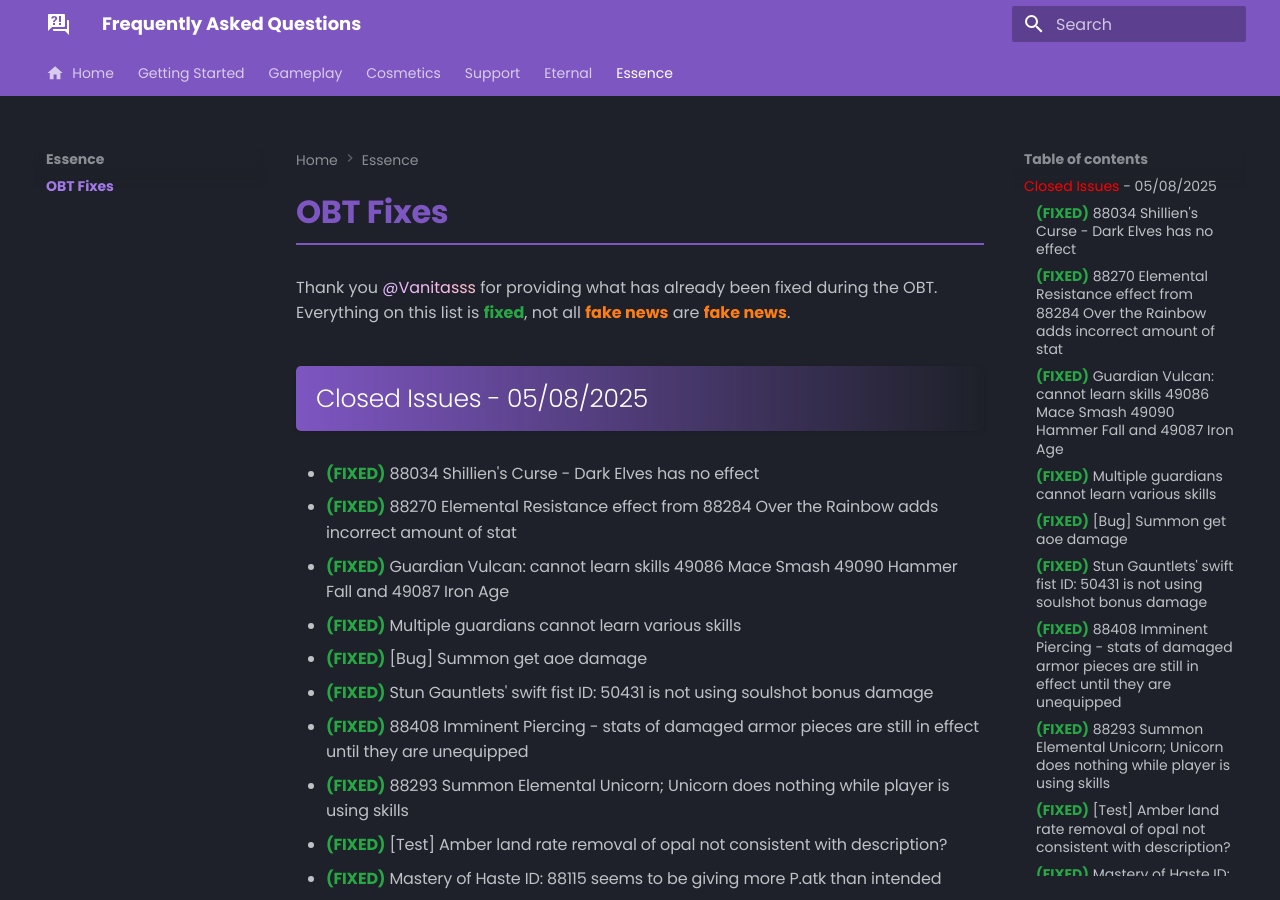
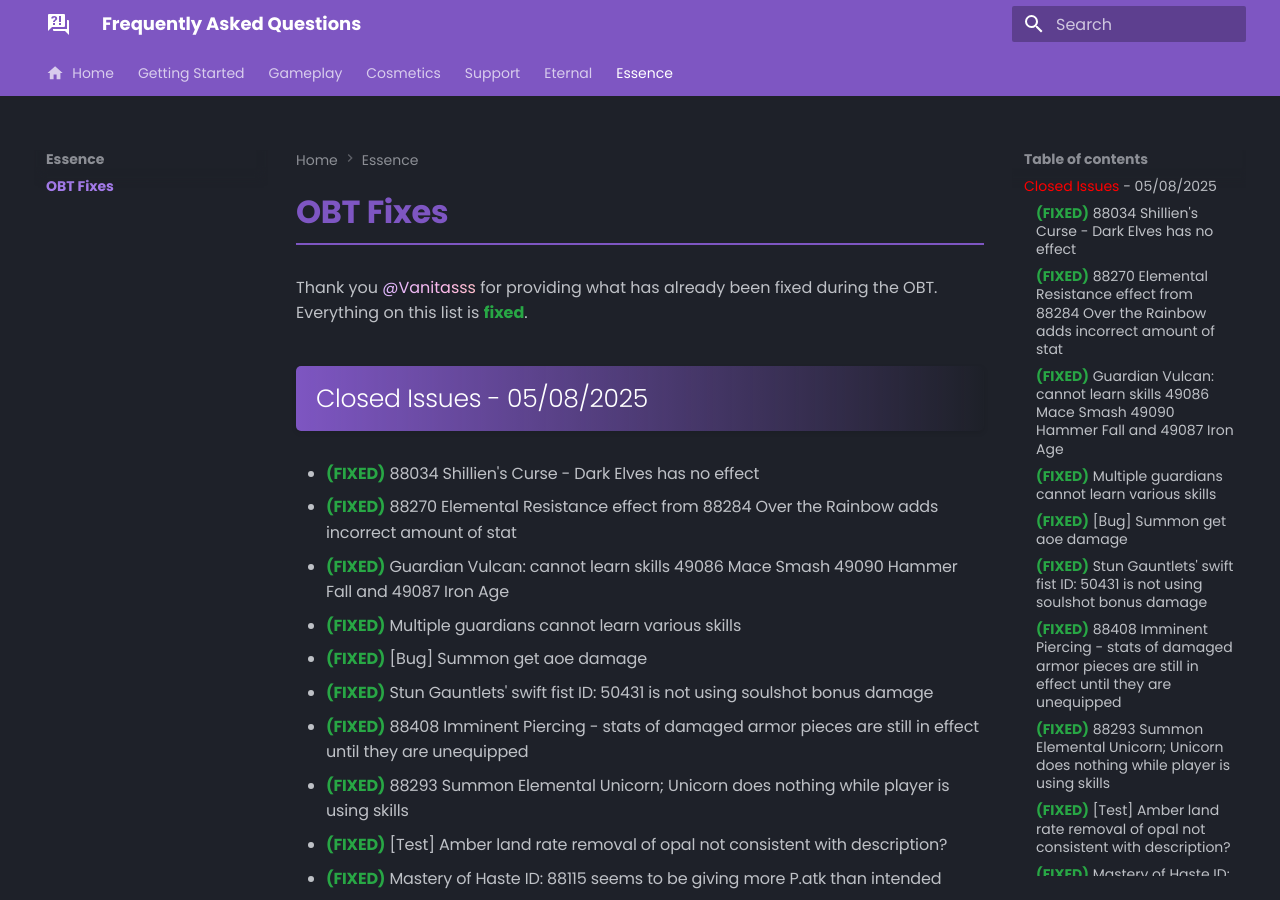
Before and after one commit to tab1-web/faq, an MkDocs documentation site: the page built from docs/essence/fixed_issues.md, in a window 1280 px wide and 900 px high. Built offline with MkDocs 1.6.1 and Material for MkDocs 9.7.7, drawn with Linux system fonts in a browser that asks for light colours; some web fonts are replaced.

Commit message:
removing comment for tag

```diff
--- a/docs/essence/fixed_issues.md
+++ b/docs/essence/fixed_issues.md
@@ -43,7 +43,7 @@ h3 {
 </style>
 
 Thank you <span class="vanitasss-gradient">@Vanitasss</span> for providing what has already been fixed during the OBT.
-Everything on this list is **fixed**{style="color:#28a745;"}, not all **fake news**{style="color: #fd7e14;"} are **fake news**{style="color: #fd7e14;"}.
+Everything on this list is **fixed**{style="color:#28a745;"}.
 
 ## Closed Issues - 05/08/2025
 
```
